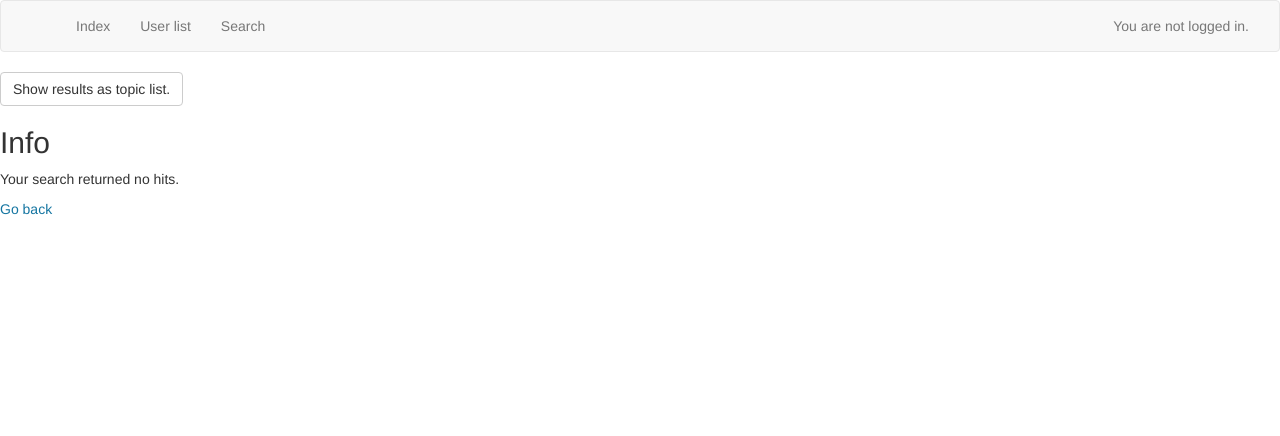
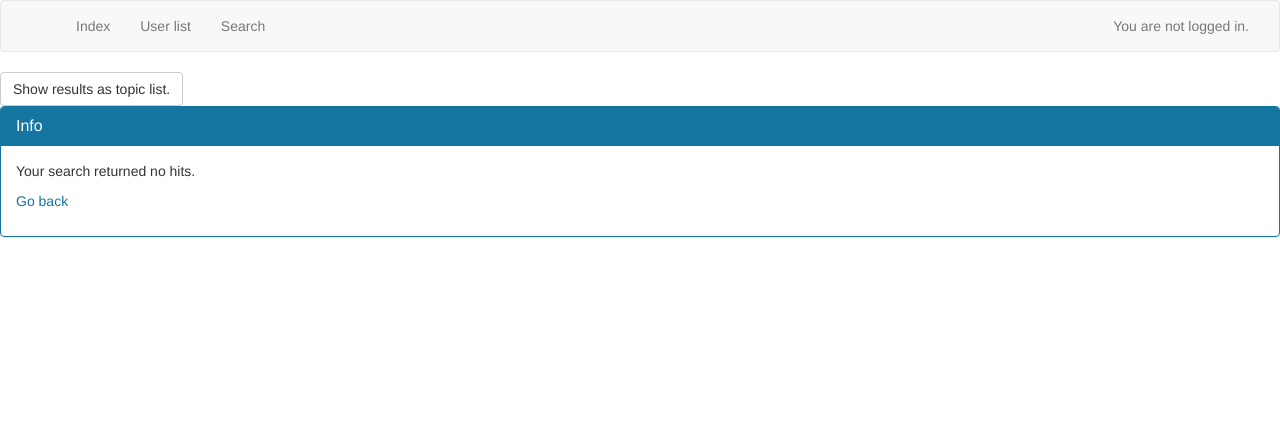
Before and after one commit to agepoly/delegues, a Django app: template delegues/templates/djangobb_forum/search_posts.html in a window 1280 px wide. Shown: the top 436 px of the page. Run offline with Django 3.2, Linux system fonts and the light colour scheme; the template is opened without the code that fills it, so the values that code supplies are empty; parts of the project's set-up code (start-up, migrations or seed data) failed here and were passed over; some libraries are stand-ins or nearby versions.

Commit message:
Finish search (for now)

```diff
--- a/delegues/templates/djangobb_forum/search_posts.html
+++ b/delegues/templates/djangobb_forum/search_posts.html
@@ -30,15 +30,17 @@
     {% include "djangobb_forum/includes/post_in_search_page.html" %}
 {% endif %}
 {% empty %}
-<div id="msg" class="block">
-	<h2><span>{% trans "Info" %}</span></h2>
-	<div class="box">
-		<div class="inbox">
-		<p>{% trans "Your search returned no hits." %}</p>
-		<p><a href="javascript: history.go(-1)">{% trans "Go back" %}</a></p>
-		</div>
-	</div>
+
+<div class="panel panel-primary">
+<div class="panel-heading">
+	<h3 class="panel-title">{% trans "Info" %}</h3>
 </div>
+<div class="panel-body">
+	<p>{% trans "Your search returned no hits." %}</p>
+	<p><a href="javascript: history.go(-1)">{% trans "Go back" %}</a></p>
+</div>
+</diV>
+
 {% endfor %}
 
 
```
